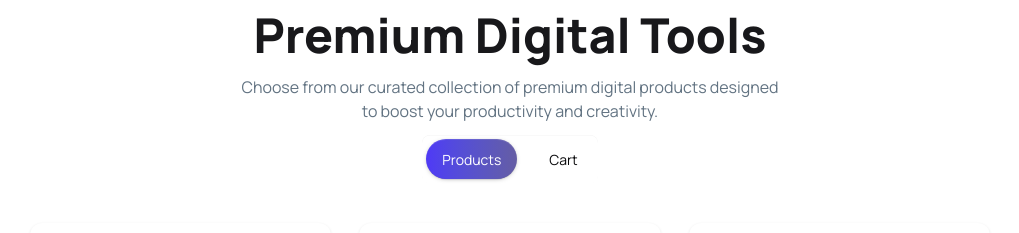
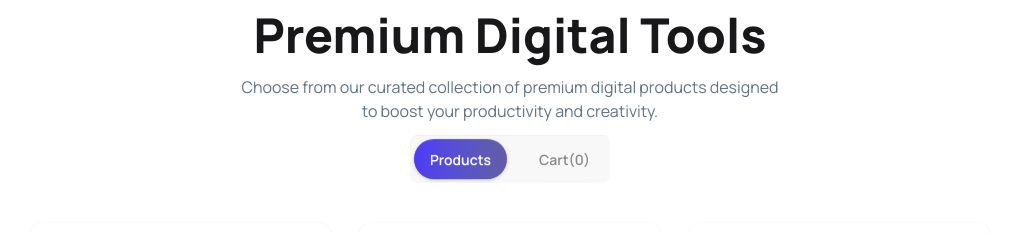
Before and after one commit to shajjadulferdous/React-Basic, a React (Vite) app: page / in a window 1280 px wide. Shown: the part 960-1193 px from the top of the page, without its empty margins (130-1149 px from the left). Built offline with nearby package versions, Linux system fonts and the light colour scheme.

Commit message:
80% completed

```diff
--- a/src/App.jsx
+++ b/src/App.jsx
@@ -26,10 +26,10 @@ function App() {
       <NavBar></NavBar>
       <Banner></Banner>
       <Details></Details>
-      <CardHeader SetState = {SetState}></CardHeader>
+      <CardHeader State={State} SetState = {SetState } buyCard={buyCard}></CardHeader>
       {
           State ? <Suspense fallback={<span className="loading loading-spinner loading-xl"></span>}>
-            <BuyCard buyCard={buyCard} setBuyCard={setBuyCard}></BuyCard>
+            <BuyCard  buyCard={buyCard} setBuyCard={setBuyCard}></BuyCard>
           </Suspense> : <Suspense fallback={<span className="loading loading-spinner loading-xl"></span>}>
            <Model cartPromise={cartPromise} buyCard={buyCard} setBuyCard ={setBuyCard} ></Model>
           </Suspense>
--- a/src/Components/BuyCard.jsx
+++ b/src/Components/BuyCard.jsx
@@ -1,10 +1,30 @@
 import React from 'react';
+import { MdDelete } from "react-icons/md";
 
 const BuyCard = ({buyCard,setBuyCard}) => {
     console.log(buyCard)
     return (
-        <div>
-
+        <div className='w-12/16 mx-auto mt-10 space-y-5'>
+            {
+                buyCard.map((cart) =>
+                  <div className='flex bg-base-200 items-center justify-between  rounded-3xl'>
+                        <div className='flex gap-3  p-5'>
+                        <div className='p-3 rounded-full border w-fit bg-white'>
+                             <img src={cart.image} className='h-10 w-10' alt="" />
+                        </div>
+                        <div>
+                            <h2 className='text-xl font-bold'>{cart.name}</h2>
+                            <p className='opacity-60'>${cart.price}</p>
+                        </div>
+                    </div>
+                      <div className='pr-6'>
+                          <div className='btn'>
+                            <MdDelete className='w-5 h-5 '></MdDelete>
+                         </div>
+                      </div>
+                  </div>
+                 )
+            }
         </div>
     );
 };
--- a/src/Components/CardHeader.jsx
+++ b/src/Components/CardHeader.jsx
@@ -1,16 +1,16 @@
 import React from 'react';
 
-const CardHeader = ({SetState}) => {
+const CardHeader = ({SetState , buyCard , State}) => {
     return (
         <div className='flex justify-center items-center mt-15'>
             <div >
                 <h1 className='font-extrabold text-5xl text-center mb-4'>Premium Digital Tools</h1>
                 <p className='text-center text-[#627382]'>Choose from our curated collection of premium digital products designed </p>
                 <p className='text-center text-[#627382]'>to boost your productivity and creativity.</p>
-                <div className='flex justify-center items-center mt-3'>
-                    <div className="tabs tabs-box bg-white space-x-4">
-                    <input type="radio" name="my_tabs_1" className="tab bg-linear-to-r from-[#4F39F6] to-[#655da4] text-white px-4 py-2 rounded-full" onClick={ ()=>{SetState(false)}} aria-label="Products" defaultChecked />
-                    <input type="radio" name="my_tabs_1" className="tab px-4 py-2 rounded-full text-neutral" onClick={ ()=>{SetState(true)}} aria-label="Cart" />
+                <div className='flex justify-center items-center mt-3 px-8 rounded-full'>
+                    <div className="tabs tabs-box bg-base-200 space-x-4">
+                    <input type="radio" name="my_tabs_1" className={`tab btn  ${ State ?'': 'bg-linear-to-r from-[#4F39F6] to-[#655da4] text-white'}   px-4 py-2 rounded-full`} onClick={ ()=>{SetState(false)}} aria-label="Products" defaultChecked />
+                    <input type="radio" name="my_tabs_1" className={`tab btn ${ State ? 'bg-linear-to-r from-[#4F39F6] to-[#655da4] text-white':''}   px-4 py-2 rounded-full `} onClick={ ()=>{SetState(true)}} aria-label={`Cart(${buyCard.length})`} />
                     </div>
                 </div>
             </div>
--- a/src/Components/Model.jsx
+++ b/src/Components/Model.jsx
@@ -2,8 +2,8 @@ import React, { use } from 'react';
 import ModelCart from './ModelCart';
 
 const Model = ({cartPromise , buyCard, setBuyCard}) => {
-    const carts = use(cartPromise);
-    console.log(carts)
+    let carts = use(cartPromise);
+    // console.log(carts)
     return (
         <div className='w-12/16 mx-auto grid sm:grid-cols-2 md:grid-cols-3 gap-7 mt-10'>
             {
--- a/src/Components/ModelCart.jsx
+++ b/src/Components/ModelCart.jsx
@@ -1,10 +1,10 @@
 import React, { useState } from 'react';
-const ModelCart = ({cart , buyCard , setBuyCard}) => {
+const ModelCart = ({cart , buyCard , setBuyCard , }) => {
     const [isBuy , buyFunc] = useState(false);
     const handleBuy = (buyerCart)=>{
          buyFunc(true);
          const ans =  buyCard.filter(card=> card.id != buyerCart.id);
-         setBuyCard([...ans , buyerCart]);
+         setBuyCard([...ans, cart]);
     }
     return (
                   <div className="card  bg-base-100 shadow-sm rounded-xl">
```
